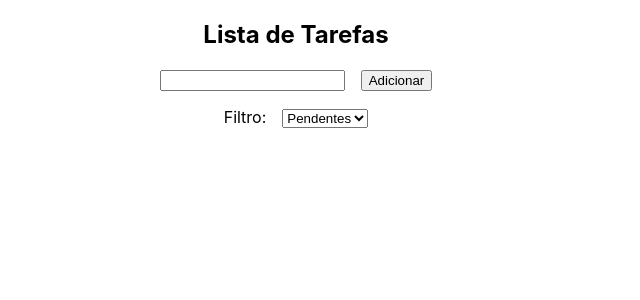
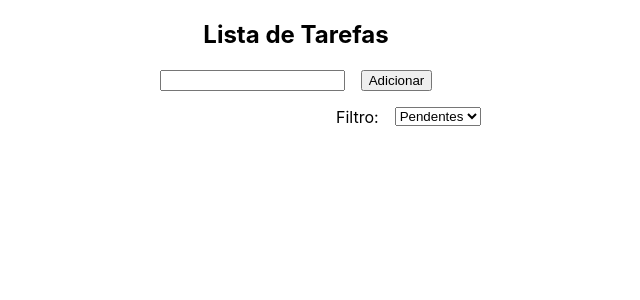
Before and after one commit to future4code/Edgard-Finotti, a React (Create React App) app in the folder quinzena6/lista-tarefas/lista-tarefas/: page / in a window 1280 px wide. Shown: the top 300 px of the page, without its empty margins (344-984 px from the left). Built offline with nearby package versions, Linux system fonts and the light colour scheme.

Commit message:
Alterado estilizacao do componente Filtros e adicionado a logica para limpar campo de adicionar tarefa após clicar no botão adicionar.

```diff
--- a/quinzena6/lista-tarefas/lista-tarefas/src/components/AdicionarTarefas/AdicionarTarefas.js
+++ b/quinzena6/lista-tarefas/lista-tarefas/src/components/AdicionarTarefas/AdicionarTarefas.js
@@ -28,10 +28,14 @@ export class AdicionarTarefas extends React.Component {
 
     enviarTarefa = () => {
         this.props.criarTarefa(this.state.tarefa)
+
+        this.setState({
+			tarefa: ""
+		})
     }
 
     render() {
-        console.log(this.state)
+
         return <DivisaoAdicionarTarefas>
             <CampoTarefa
                 value={this.state.tarefa}
--- a/quinzena6/lista-tarefas/lista-tarefas/src/components/Filtros/Filtros.js
+++ b/quinzena6/lista-tarefas/lista-tarefas/src/components/Filtros/Filtros.js
@@ -2,13 +2,20 @@ import React from 'react'
 import styled from 'styled-components'
 
 const DivisaoFiltros = styled.div`
+   width:600px;
+   margin-left: auto;
+   margin-left: auto;
 
+`
+
+const DivisaoFiltrosOpcoes = styled.div`
+    display: flex;
+    align-items: center;
 `
 
 const ParagrafoTextoFiltro = styled.p`
      display: inline-block;
      margin-right: 16px;
-
 
 `
 
@@ -16,8 +23,10 @@ const SelectFiltros = styled.select`
 
 `
 
-const ParagrafoFiltroTarefa = styled.p`
+const ParagrafoFiltroTarefa = styled.li`
     text-decoration: ${props => props.traco ? "line-through" : "none"   };
+    text-align:left;
+
 `
 
 export class Filtros extends React.Component {
@@ -84,12 +93,15 @@ export class Filtros extends React.Component {
         }
 
         return <DivisaoFiltros>
+            <DivisaoFiltrosOpcoes>
                 <ParagrafoTextoFiltro>Filtro:</ParagrafoTextoFiltro>
                 <SelectFiltros value={this.state.valorSelect} onChange={this.onChangeSelect} >
                     <option value="nenhum">Nenhum</option>
                     <option value="pendente">Pendentes</option>
                     <option value="completa">Completas</option>
                 </SelectFiltros>
+            </DivisaoFiltrosOpcoes>
+
             {componenteFiltro}
 
 
--- a/quinzena6/lista-tarefas/lista-tarefas/src/components/ListaTarefas/ListadeTarefas.js
+++ b/quinzena6/lista-tarefas/lista-tarefas/src/components/ListaTarefas/ListadeTarefas.js
@@ -18,6 +18,7 @@ export class ListadeTarefas extends React.Component {
         const novasTarefas = [novoObjetoTarefa, ...this.state.tarefas]
 
        this.setState({ tarefas: novasTarefas })
+
     }
 
     alterarTarefa = (tarefaId) => {
```
Lines whose indentation alone changed are shown as unchanged.
